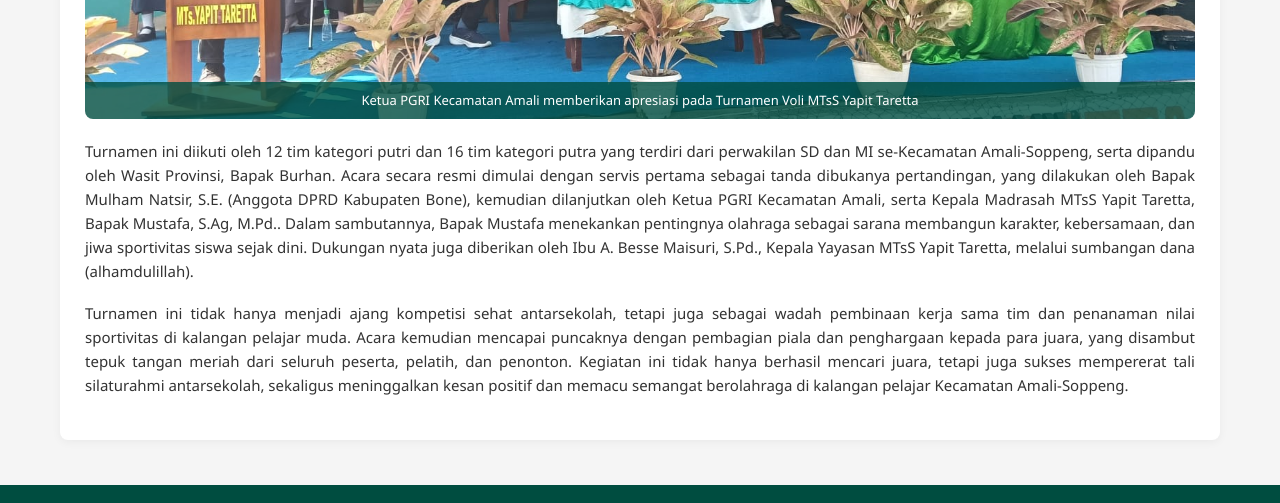
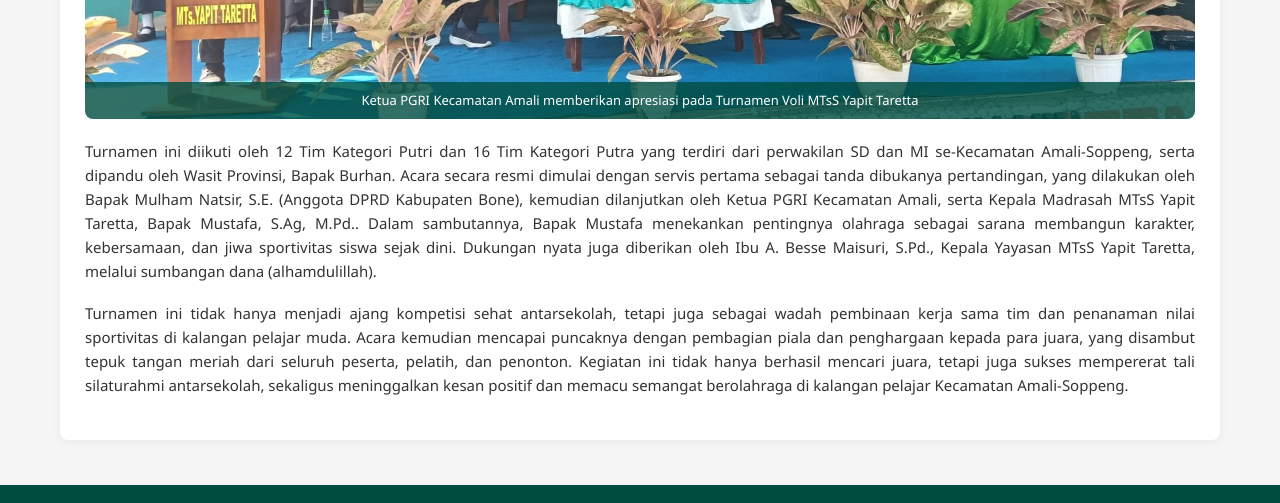
Before and after one commit to elizabetnumana-dev/Berita-MTsS-Yapit-Taretta1, a plain HTML site: page index.html in a window 1280 px wide. Shown: the part 2420-2923 px from the top of the page. Drawn offline with Linux system fonts and the light colour scheme.

Commit message:
Correct capitalization in tournament description

```diff
--- a/index.html
+++ b/index.html
@@ -741,7 +741,7 @@
                 </div>
 
                 <!-- Paragraf 3 -->
-                <p> Turnamen ini diikuti oleh 12 tim kategori putri dan 16 tim kategori putra yang terdiri dari perwakilan SD dan MI se-Kecamatan Amali-Soppeng, serta dipandu oleh Wasit Provinsi, Bapak Burhan. Acara secara resmi dimulai dengan servis pertama sebagai tanda dibukanya pertandingan, yang dilakukan oleh Bapak Mulham Natsir, S.E. (Anggota DPRD Kabupaten Bone), kemudian dilanjutkan oleh Ketua PGRI Kecamatan Amali, serta Kepala Madrasah MTsS Yapit Taretta, Bapak Mustafa, S.Ag, M.Pd.. Dalam sambutannya, Bapak Mustafa menekankan pentingnya olahraga sebagai sarana membangun karakter, kebersamaan, dan jiwa sportivitas siswa sejak dini. Dukungan nyata juga diberikan oleh Ibu A. Besse Maisuri, S.Pd., Kepala Yayasan MTsS Yapit Taretta, melalui sumbangan dana (alhamdulillah).</p>
+                <p> Turnamen ini diikuti oleh 12 Tim Kategori Putri dan 16 Tim Kategori Putra yang terdiri dari perwakilan SD dan MI se-Kecamatan Amali-Soppeng, serta dipandu oleh Wasit Provinsi, Bapak Burhan. Acara secara resmi dimulai dengan servis pertama sebagai tanda dibukanya pertandingan, yang dilakukan oleh Bapak Mulham Natsir, S.E. (Anggota DPRD Kabupaten Bone), kemudian dilanjutkan oleh Ketua PGRI Kecamatan Amali, serta Kepala Madrasah MTsS Yapit Taretta, Bapak Mustafa, S.Ag, M.Pd.. Dalam sambutannya, Bapak Mustafa menekankan pentingnya olahraga sebagai sarana membangun karakter, kebersamaan, dan jiwa sportivitas siswa sejak dini. Dukungan nyata juga diberikan oleh Ibu A. Besse Maisuri, S.Pd., Kepala Yayasan MTsS Yapit Taretta, melalui sumbangan dana (alhamdulillah).</p>
                 <p> Turnamen ini tidak hanya menjadi ajang kompetisi sehat antarsekolah, tetapi juga sebagai wadah pembinaan kerja sama tim dan penanaman nilai sportivitas di kalangan pelajar muda. Acara kemudian mencapai puncaknya dengan pembagian piala dan penghargaan kepada para juara, yang disambut tepuk tangan meriah dari seluruh peserta, pelatih, dan penonton. Kegiatan ini tidak hanya berhasil mencari juara, tetapi juga sukses mempererat tali silaturahmi antarsekolah, sekaligus meninggalkan kesan positif dan memacu semangat berolahraga di kalangan pelajar Kecamatan Amali-Soppeng.</p>
             </div>
         </article>
```
